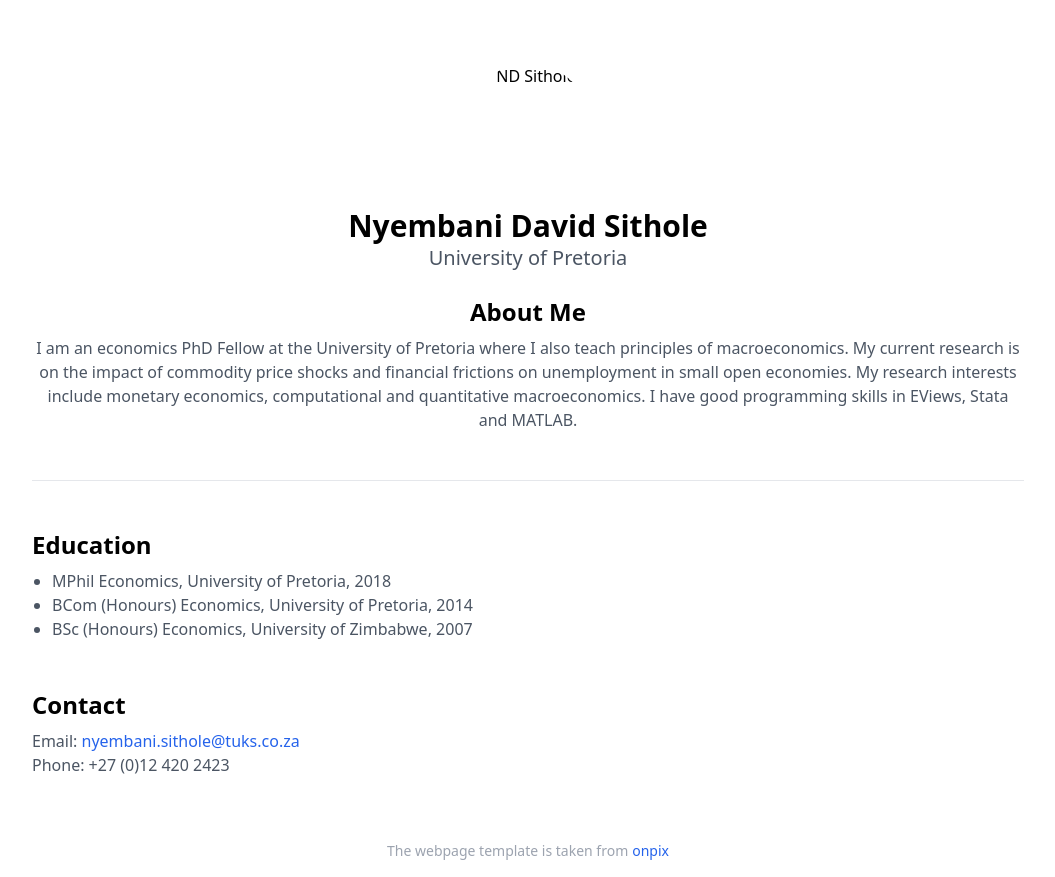
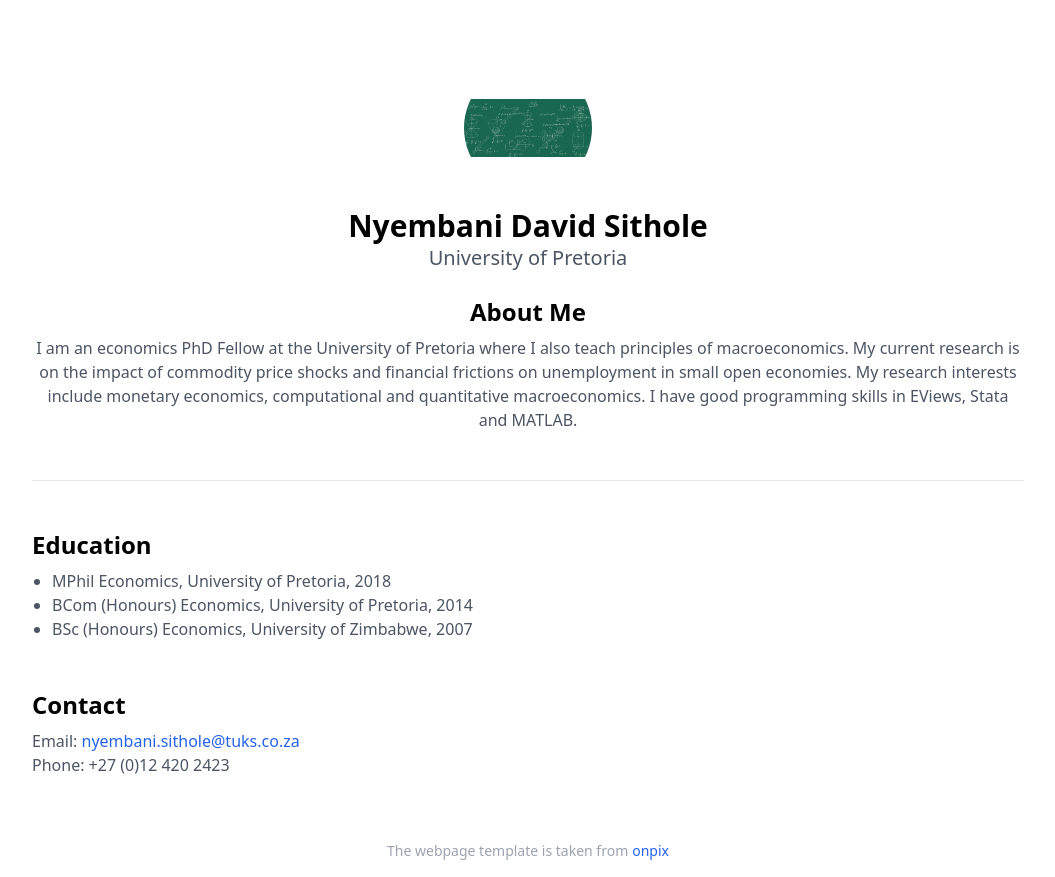
Before and after one commit to ndsithole/ndsithole.github.io, a plain HTML site: page index.html in a window 1280 px wide. Shown: the whole page, without its empty margins (112-1167 px from the left). Drawn offline with nearby package versions, Linux system fonts and the light colour scheme.

Commit message:
Update index.html

```diff
--- a/index.html
+++ b/index.html
@@ -18,7 +18,7 @@
 
           <img
             class="w-32 h-32 mb-4 mx-auto rounded-full object-contain"
-            src="G:/My%20Drive/PICTURES/mathematics1.png"
+            src="https://github.com/ndsithole/ndsithole.github.io/blob/main/docs/assets/img/mathematics1.png"
             alt="ND Sithole"
           />
 
```
